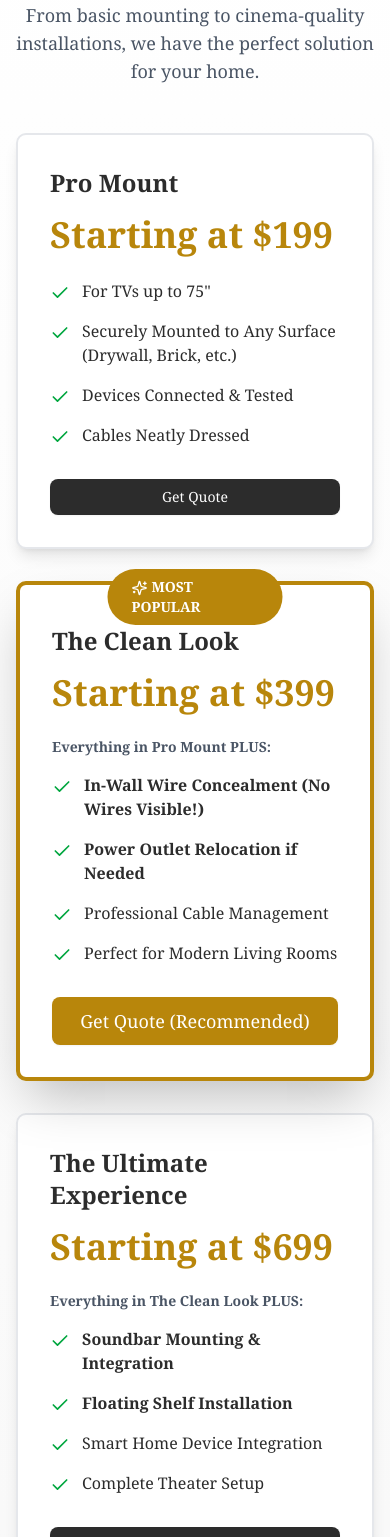
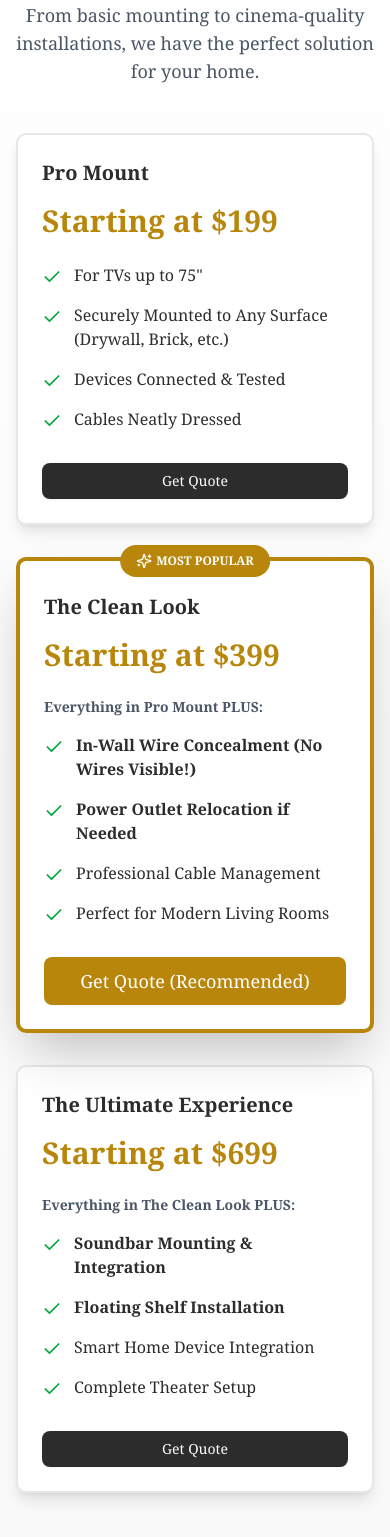
Before and after one commit to QuantumCotton/kmjknonai, a React (Vite) app: page /tv-mounting in a window 390 px wide. Shown: the part 1280-2817 px from the top of the page. Built offline with nearby package versions, Linux system fonts and the light colour scheme.

Commit message:
Fix TV mounting page responsive layout - equal height cards

```diff
--- a/src/pages/TVMountingLanding.jsx
+++ b/src/pages/TVMountingLanding.jsx
@@ -288,11 +288,11 @@ function TVMountingLanding() {
             From basic mounting to cinema-quality installations, we have the perfect solution for your home.
           </p>
 
-          <div className="grid grid-cols-1 md:grid-cols-3 gap-8">
+          <div className="grid grid-cols-1 md:grid-cols-3 gap-8 items-start">
             {/* Package 1: Pro Mount */}
-            <div className="bg-white rounded-lg shadow-lg p-8 border-2 border-gray-200 hover:border-[var(--brushed-gold)] transition-all">
-              <h3 className="text-2xl font-bold mb-4 text-[var(--deep-charcoal)]">Pro Mount</h3>
-              <div className="text-4xl font-bold text-[var(--brushed-gold)] mb-6">Starting at $199</div>
+            <div className="bg-white rounded-lg shadow-lg p-6 md:p-8 border-2 border-gray-200 hover:border-[var(--brushed-gold)] transition-all h-full flex flex-col">
+              <h3 className="text-xl md:text-2xl font-bold mb-4 text-[var(--deep-charcoal)]">Pro Mount</h3>
+              <div className="text-3xl md:text-4xl font-bold text-[var(--brushed-gold)] mb-6">Starting at $199</div>
               <ul className="space-y-4 mb-8">
                 <li className="flex items-start gap-3">
                   <Check className="text-green-600 flex-shrink-0 mt-1" size={20} />
@@ -313,20 +313,20 @@ function TVMountingLanding() {
               </ul>
               <Button
                 onClick={() => openModalWithPackage('Pro Mount - Starting at $199')}
-                className="w-full bg-[var(--deep-charcoal)] hover:bg-[var(--brushed-gold)] text-white"
+                className="w-full bg-[var(--deep-charcoal)] hover:bg-[var(--brushed-gold)] text-white mt-auto"
               >
                 Get Quote
               </Button>
             </div>
 
             {/* Package 2: The Clean Look - MOST POPULAR */}
-            <div className="bg-white rounded-lg shadow-2xl p-8 border-4 border-[var(--brushed-gold)] hover:scale-105 transition-all relative">
-              <div className="absolute -top-4 left-1/2 transform -translate-x-1/2 bg-[var(--brushed-gold)] text-white px-6 py-2 rounded-full font-bold text-sm">
+            <div className="bg-white rounded-lg shadow-2xl p-6 md:p-8 border-4 border-[var(--brushed-gold)] transition-all relative h-full flex flex-col">
+              <div className="absolute -top-4 left-1/2 transform -translate-x-1/2 bg-[var(--brushed-gold)] text-white px-4 md:px-6 py-2 rounded-full font-bold text-xs md:text-sm whitespace-nowrap">
                 <Sparkles className="inline mr-1" size={16} />
                 MOST POPULAR
               </div>
-              <h3 className="text-2xl font-bold mb-4 text-[var(--deep-charcoal)] mt-2">The Clean Look</h3>
-              <div className="text-4xl font-bold text-[var(--brushed-gold)] mb-6">Starting at $399</div>
+              <h3 className="text-xl md:text-2xl font-bold mb-4 text-[var(--deep-charcoal)] mt-2">The Clean Look</h3>
+              <div className="text-3xl md:text-4xl font-bold text-[var(--brushed-gold)] mb-6">Starting at $399</div>
               <div className="text-sm text-gray-600 mb-4 font-semibold">Everything in Pro Mount PLUS:</div>
               <ul className="space-y-4 mb-8">
                 <li className="flex items-start gap-3">
@@ -348,16 +348,16 @@ function TVMountingLanding() {
               </ul>
               <Button
                 onClick={() => openModalWithPackage('The Clean Look - Starting at $399 (MOST POPULAR)')}
-                className="w-full bg-[var(--brushed-gold)] hover:bg-[var(--brushed-bronze)] text-white text-lg py-6"
+                className="w-full bg-[var(--brushed-gold)] hover:bg-[var(--brushed-bronze)] text-white text-lg py-6 mt-auto"
               >
                 Get Quote (Recommended)
               </Button>
             </div>
 
             {/* Package 3: Ultimate Experience */}
-            <div className="bg-white rounded-lg shadow-lg p-8 border-2 border-gray-200 hover:border-[var(--brushed-gold)] transition-all">
-              <h3 className="text-2xl font-bold mb-4 text-[var(--deep-charcoal)]">The Ultimate Experience</h3>
-              <div className="text-4xl font-bold text-[var(--brushed-gold)] mb-6">Starting at $699</div>
+            <div className="bg-white rounded-lg shadow-lg p-6 md:p-8 border-2 border-gray-200 hover:border-[var(--brushed-gold)] transition-all h-full flex flex-col">
+              <h3 className="text-xl md:text-2xl font-bold mb-4 text-[var(--deep-charcoal)]">The Ultimate Experience</h3>
+              <div className="text-3xl md:text-4xl font-bold text-[var(--brushed-gold)] mb-6">Starting at $699</div>
               <div className="text-sm text-gray-600 mb-4 font-semibold">Everything in The Clean Look PLUS:</div>
               <ul className="space-y-4 mb-8">
                 <li className="flex items-start gap-3">
@@ -379,7 +379,7 @@ function TVMountingLanding() {
               </ul>
               <Button
                 onClick={() => openModalWithPackage('The Ultimate Experience - Starting at $699')}
-                className="w-full bg-[var(--deep-charcoal)] hover:bg-[var(--brushed-gold)] text-white"
+                className="w-full bg-[var(--deep-charcoal)] hover:bg-[var(--brushed-gold)] text-white mt-auto"
               >
                 Get Quote
               </Button>
```
